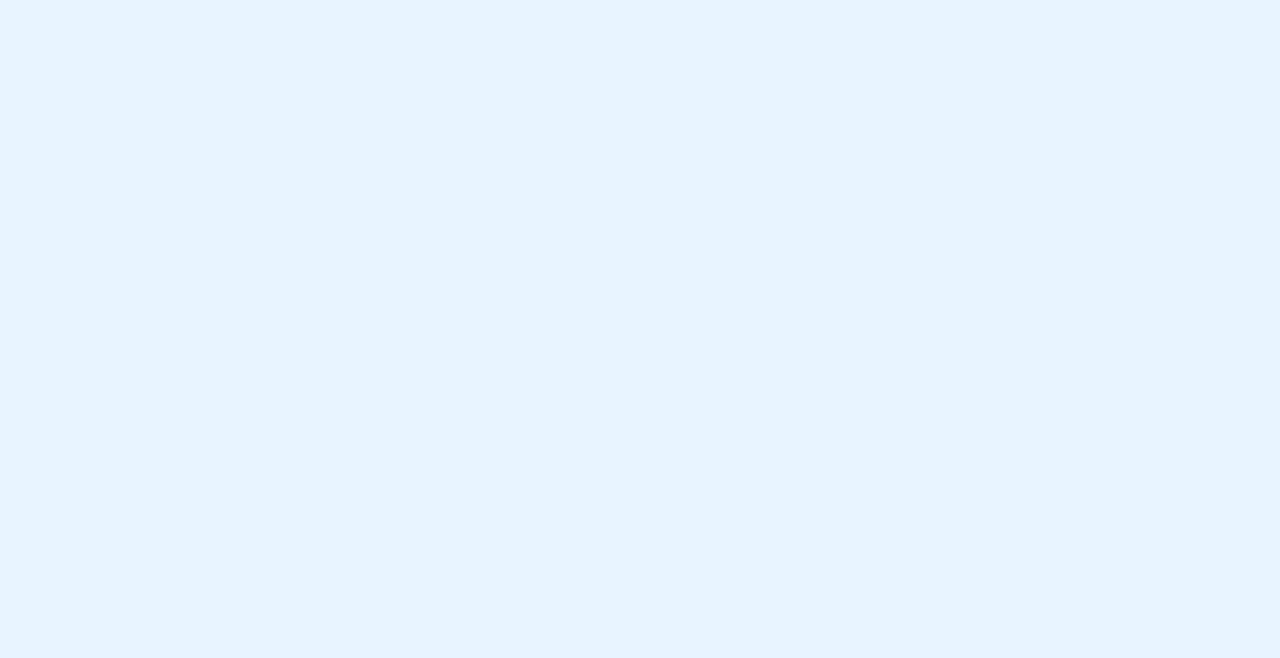
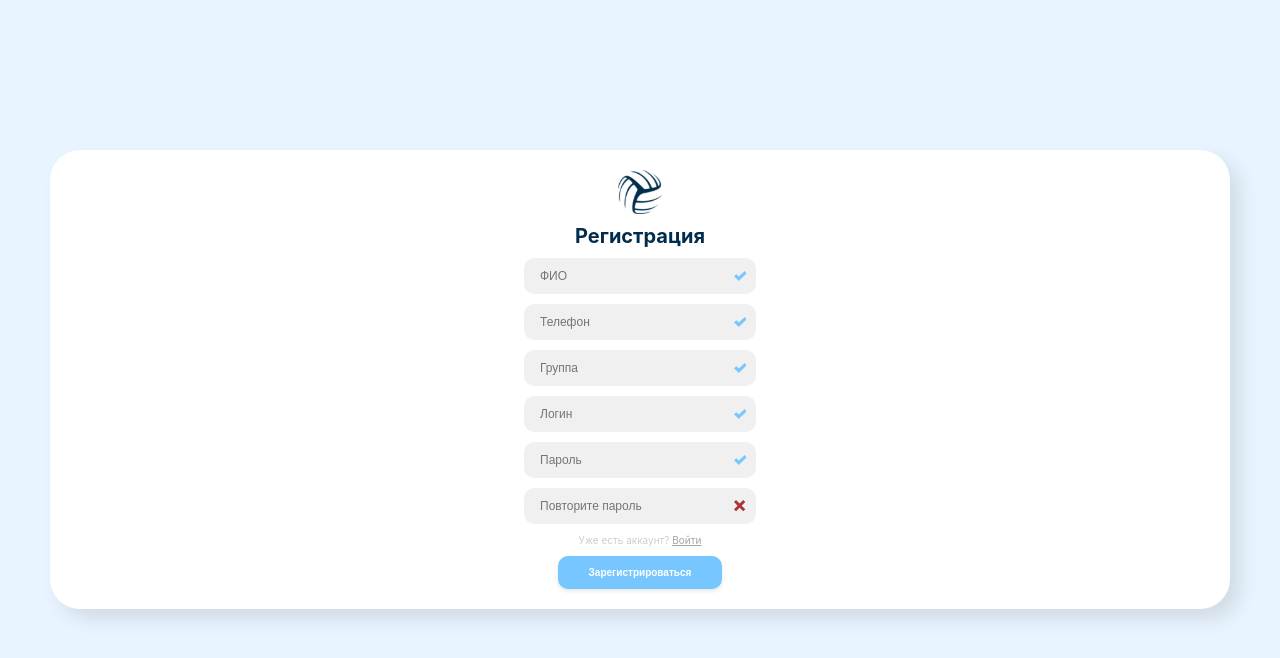
Before and after one commit to RaKeD1/sport-app, a React (Create React App) app: page /registration in a window 1280 px wide. Before the commit this address had no page. Shown: the top 658 px of the page. Built offline with nearby package versions, Linux system fonts and the light colour scheme.

Commit message:
Добавил routes и иконки для Input

```diff
--- a/src/App.scss
+++ b/src/App.scss
@@ -63,6 +63,45 @@ button {
   &:focus {
   }
 }
+
+// Добавлять только при условие что значение в input верное
+.input-true {
+  background-color: transparent;
+
+  color: var(--butt);
+  position: relative;
+  &::before {
+    content: '';
+    position: absolute;
+    right: 10px;
+    bottom: 0;
+    margin: auto 0;
+    top: 0;
+    width: 12px;
+    height: 10px;
+    background: url('./assets/img/checkTrue.svg') no-repeat;
+    background-size: cover;
+  }
+}
+.input-false {
+  background-color: transparent;
+
+  color: var(--butt);
+  position: relative;
+  &::before {
+    content: '';
+    position: absolute;
+    right: 10px;
+    bottom: 0;
+    margin: auto 0;
+    top: 0;
+    width: 12px;
+    height: 12px;
+    background: url('./assets/img/checkFalse.svg') no-repeat;
+    background-size: cover;
+  }
+}
+
 .container {
   width: calc(100vw - 100px);
   margin: 150px auto;
@@ -95,7 +134,9 @@ button {
   }
   &__input {
     color: #939393;
-    margin-top: 12px;
+  }
+  &__for-input {
+    margin-top: 10px;
   }
   &__button {
     margin-top: 0px;
@@ -108,6 +149,9 @@ button {
   &__link {
     text-decoration: underline;
     cursor: pointer;
+    font-weight: 400;
+    font-size: 10px;
+    color: #a4a4a4;
   }
 }
 
--- a/src/App.tsx
+++ b/src/App.tsx
@@ -3,6 +3,7 @@ import './App.scss';
 import Header from './components/Header';
 import Home from './pages/Home';
 import Login from './pages/Login';
+import Registr from './pages/Registr';
 
 function App() {
   return (
@@ -11,7 +12,10 @@ function App() {
       <div className="content">
         <div className="container">
           <Routes>
-            <Route path="/" element={<Login />}></Route>
+            <Route path="/" element={<Registr />}></Route>
+            <Route path="/login" element={<Login />}></Route>
+            <Route path="/registration" element={<Registr />}></Route>
+            <Route path="/profile" element={<Registr />}></Route>
           </Routes>
         </div>
       </div>
--- a/src/index.tsx
+++ b/src/index.tsx
@@ -12,7 +12,4 @@ root.render(
   </BrowserRouter>,
 );
 
-// If you want to start measuring performance in your app, pass a function
-// to log results (for example: reportWebVitals(console.log))
-// or send to an analytics endpoint. Learn more: https://bit.ly/CRA-vitals
 reportWebVitals();
--- a/src/pages/Login.tsx
+++ b/src/pages/Login.tsx
@@ -1,20 +1,28 @@
 import React from 'react';
 import logo from '../assets/img/ball.svg';
+import { Link } from 'react-router-dom';
 export const Login = () => {
   return (
-    <div className='auth'>
-      <img className='auth__logo' width='44' src={logo} alt='Valleyball logo'></img>
-      <h2 className='auth__title'>Авторизация</h2>
-      <div className='auth__inputs'>
-        <input
-          className='auth__input auth__input_login input'
-          placeholder='Логин или телефон'></input>
-        <input className='auth__input auth__input_password input' placeholder='Пароль'></input>
+    <div className="auth">
+      <img className="auth__logo" width="44" src={logo} alt="Valleyball logo"></img>
+      <h2 className="auth__title">Авторизация</h2>
+      <div className="auth__inputs">
+        <div className="auth__for-input input-true">
+          <input
+            className="auth__input auth__input_login input"
+            placeholder="Логин или телефон"></input>
+        </div>
+        <div className="auth__for-input input-false">
+          <input className="auth__input auth__input_password input" placeholder="Пароль"></input>
+        </div>
       </div>
-      <p className='auth__text'>
-        Нет аккаунта? <a className='auth__link'>Зарегистрироваться</a>
+      <p className="auth__text">
+        Нет аккаунта?{' '}
+        <Link to="/registration" className="auth__link">
+          Зарегистрироваться
+        </Link>
       </p>
-      <button className='auth__button'>Войти</button>
+      <button className="auth__button">Войти</button>
     </div>
   );
 };
--- a/src/pages/Profile.tsx
+++ b/src/pages/Profile.tsx
@@ -1,6 +1,6 @@
 import React from 'react';
 
 export const Profile = () => {
-  return <div className="profile">Profile</div>;
+  return <div>Тут будет профиль!</div>;
 };
 export default Profile;
--- a/src/pages/Registr.tsx
+++ b/src/pages/Registr.tsx
@@ -1,5 +1,52 @@
 import React from 'react';
+import { Link } from 'react-router-dom';
+import logo from '../assets/img/ball.svg';
 
 export const Registr = () => {
-  return <div>Registr</div>;
+  return (
+    <div className="auth">
+      <img className="auth__logo" width="44" src={logo} alt="Valleyball logo"></img>
+      <h2 className="auth__title">Регистрация</h2>
+      <div className="auth__inputs">
+        <div className="auth__for-input input-true">
+          <input className="auth__input auth__input_login input" placeholder="ФИО"></input>
+        </div>
+        <div className="auth__for-input input-true">
+          <input
+            className="auth__input auth__input_password input"
+            placeholder="Телефон"
+            type="tel"></input>
+        </div>
+        <div className="auth__for-input input-true">
+          <input className="auth__input auth__input_password input" placeholder="Группа"></input>
+        </div>
+        <div className="auth__for-input input-true">
+          <input
+            className="auth__input auth__input_login input"
+            placeholder="Логин"
+            type="login"></input>
+        </div>
+        <div className="auth__for-input input-true">
+          <input
+            className="auth__input auth__input_password input"
+            placeholder="Пароль"
+            type="password"></input>
+        </div>
+        <div className="auth__for-input input-false">
+          <input
+            className="auth__input auth__input_login input"
+            placeholder="Повторите пароль"
+            type="password"></input>
+        </div>
+      </div>
+      <p className="auth__text">
+        Уже есть аккаунт?&nbsp;
+        <Link to="/login" className="auth__link">
+          Войти
+        </Link>
+      </p>
+      <button className="auth__button">Зарегистрироваться</button>
+    </div>
+  );
 };
+export default Registr;
```
Also changed, not shown: src/assets/img/checkFalse.svg (added), src/assets/img/checkTrue.svg (added).
